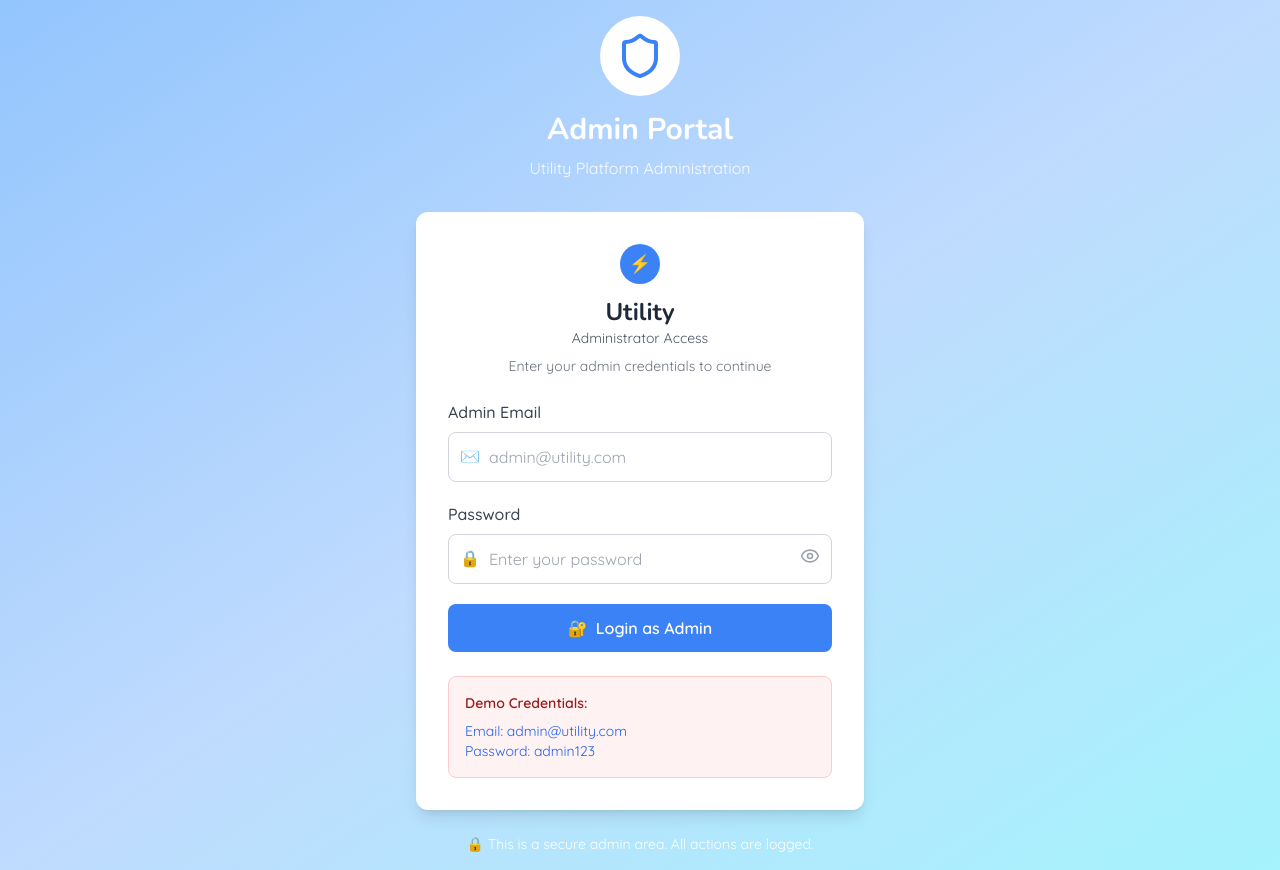
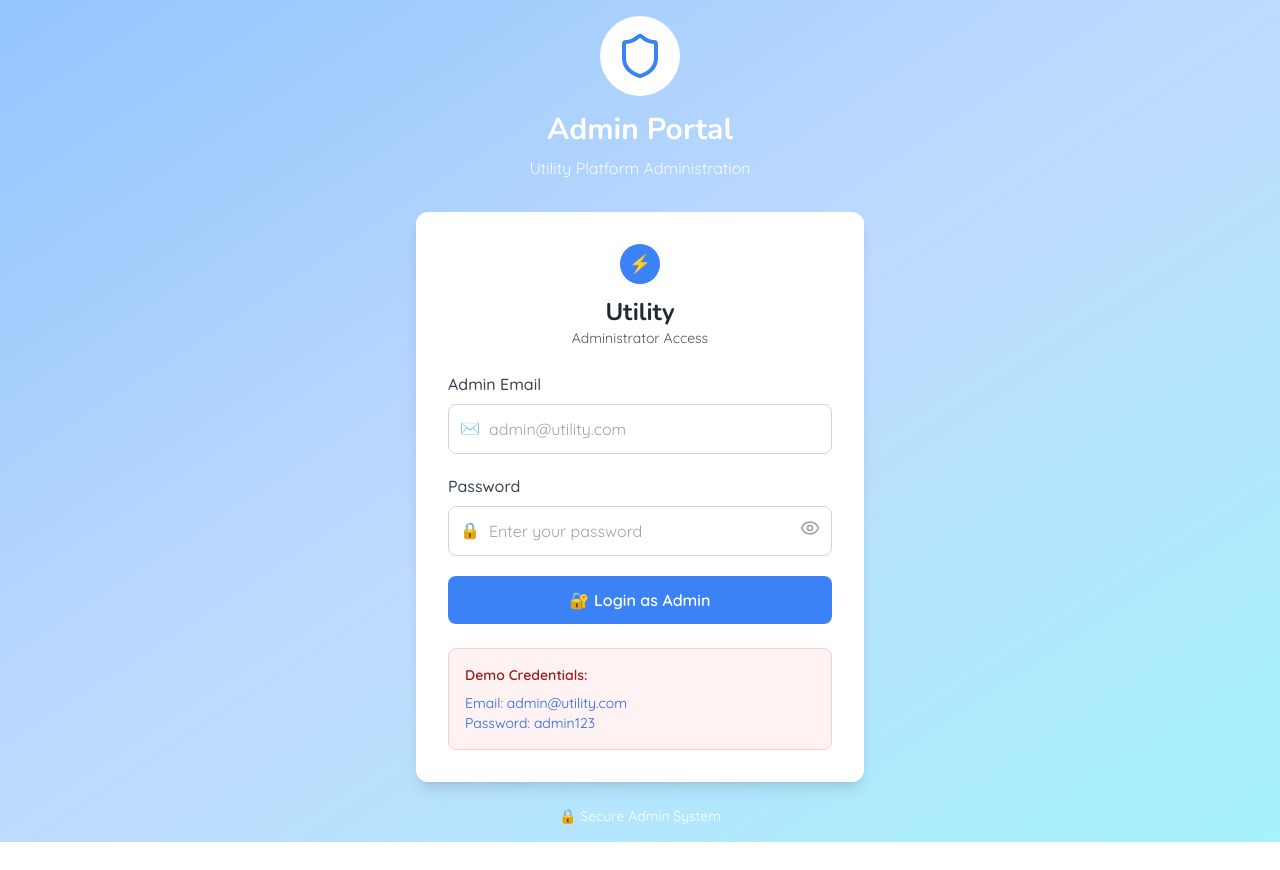
Before and after one commit to MahamGul/UtilitY, a React (Create React App) app in the folder admin-frontend/: page /login in a window 1280 px wide. After the commit the page ends 842 px from the top, so only its background shows below. Built offline with nearby package versions, Linux system fonts and the light colour scheme.

Commit message:
Implement role-based admin login handling

```diff
--- a/admin-frontend/src/pages/AdminLogin.jsx
+++ b/admin-frontend/src/pages/AdminLogin.jsx
@@ -1,6 +1,7 @@
 import React, { useState } from 'react';
 import { Eye, EyeOff, Shield, AlertCircle } from 'lucide-react';
 import { adminAuth } from '../services/api';
+import { useNavigate } from 'react-router-dom';
 
 export default function AdminLogin() {
   const [email, setEmail] = useState('');
@@ -10,6 +11,8 @@ export default function AdminLogin() {
   const [error, setError] = useState('');
   const [success, setSuccess] = useState('');
 
+  const navigate = useNavigate();
+
   const handleLogin = async (e) => {
     e.preventDefault();
     setLoading(true);
@@ -18,14 +21,31 @@ export default function AdminLogin() {
 
     try {
       const response = await adminAuth.login(email, password);
-      setSuccess('Login successful! Redirecting...');
-      // Store token and redirect to dashboard
-      localStorage.setItem('adminToken', response.data.token);
-      setTimeout(() => {
-        window.location.href = '/dashboard';
-      }, 1500);
+
+      console.log("LOGIN RESPONSE:", response.data);
+
+      if (response.data.status === "success") {
+        setSuccess('Login successful! Redirecting...');
+
+        // IMPORTANT: store user (NOT token)
+        localStorage.setItem(
+          'adminUser',
+          JSON.stringify(response.data.user)
+        );
+
+setTimeout(() => {
+          navigate('/admin-dashboard'); // FIXED: Correct route from App.jsx
+        }, 1200);
+
+      } else {
+        setError('Invalid credentials or not authorized as admin');
+      }
+
     } catch (err) {
-      setError(err.response?.data?.detail || 'Login failed. Please try again.');
+      setError(
+        err.response?.data?.detail ||
+        'Login failed. Please try again.'
+      );
     } finally {
       setLoading(false);
     }
@@ -34,6 +54,7 @@ export default function AdminLogin() {
   return (
     <div className="min-h-screen bg-gradient-to-br from-blue-300 via-blue-200 to-cyan-200 flex items-center justify-center p-4">
       <div className="w-full max-w-md">
+
         {/* Header */}
         <div className="text-center mb-8">
           <div className="flex justify-center mb-4">
@@ -42,12 +63,15 @@ export default function AdminLogin() {
             </div>
           </div>
           <h1 className="text-3xl font-bold text-white mb-2">Admin Portal</h1>
-          <p className="text-white text-opacity-90">Utility Platform Administration</p>
+          <p className="text-white text-opacity-90">
+            Utility Platform Administration
+          </p>
         </div>
 
         {/* Login Card */}
         <div className="bg-white rounded-xl shadow-lg p-8">
-          {/* Logo and Title */}
+
+          {/* Logo */}
           <div className="text-center mb-6">
             <div className="flex justify-center mb-3">
               <div className="w-10 h-10 bg-blue-500 rounded-full flex items-center justify-center">
@@ -56,10 +80,9 @@ export default function AdminLogin() {
             </div>
             <h2 className="text-2xl font-bold text-gray-800">Utility</h2>
             <p className="text-gray-600 text-sm">Administrator Access</p>
-            <p className="text-gray-500 text-sm mt-2">Enter your admin credentials to continue</p>
           </div>
 
-          {/* Error Message */}
+          {/* Error */}
           {error && (
             <div className="mb-4 p-4 bg-red-50 border border-red-200 rounded-lg flex gap-3">
               <AlertCircle size={20} className="text-red-600 flex-shrink-0" />
@@ -67,7 +90,7 @@ export default function AdminLogin() {
             </div>
           )}
 
-          {/* Success Message */}
+          {/* Success */}
           {success && (
             <div className="mb-4 p-4 bg-green-50 border border-green-200 rounded-lg">
               <p className="text-green-700 text-sm">{success}</p>
@@ -76,9 +99,12 @@ export default function AdminLogin() {
 
           {/* Form */}
           <form onSubmit={handleLogin} className="space-y-5">
-            {/* Email Input */}
+
+            {/* Email */}
             <div>
-              <label className="block text-gray-700 font-medium mb-2">Admin Email</label>
+              <label className="block text-gray-700 font-medium mb-2">
+                Admin Email
+              </label>
               <div className="relative">
                 <span className="absolute left-3 top-3 text-gray-400">✉️</span>
                 <input
@@ -92,9 +118,11 @@ export default function AdminLogin() {
               </div>
             </div>
 
-            {/* Password Input */}
+            {/* Password */}
             <div>
-              <label className="block text-gray-700 font-medium mb-2">Password</label>
+              <label className="block text-gray-700 font-medium mb-2">
+                Password
+              </label>
               <div className="relative">
                 <span className="absolute left-3 top-3 text-gray-400">🔒</span>
                 <input
@@ -115,29 +143,37 @@ export default function AdminLogin() {
               </div>
             </div>
 
-            {/* Login Button */}
+            {/* Button */}
             <button
               type="submit"
               disabled={loading}
               className="w-full bg-blue-500 hover:bg-blue-600 disabled:bg-blue-300 text-white font-semibold py-3 rounded-lg transition duration-200 flex items-center justify-center gap-2"
             >
-              <span>🔐</span>
-              {loading ? 'Logging in...' : 'Login as Admin'}
+              🔐 {loading ? 'Logging in...' : 'Login as Admin'}
             </button>
+
           </form>
 
-          {/* Demo Credentials */}
+          {/* Demo */}
           <div className="mt-6 p-4 bg-red-50 border border-red-200 rounded-lg">
-            <p className="text-red-800 font-semibold text-sm mb-2">Demo Credentials:</p>
-            <p className="text-blue-600 text-sm">Email: admin@utility.com</p>
-            <p className="text-blue-600 text-sm">Password: admin123</p>
+            <p className="text-red-800 font-semibold text-sm mb-2">
+              Demo Credentials:
+            </p>
+            <p className="text-blue-600 text-sm">
+              Email: admin@utility.com
+            </p>
+            <p className="text-blue-600 text-sm">
+              Password: admin123
+            </p>
           </div>
+
         </div>
 
         {/* Footer */}
         <div className="text-center mt-6 text-white text-sm">
-          🔒 This is a secure admin area. All actions are logged.
+          🔒 Secure Admin System
         </div>
+
       </div>
     </div>
   );
```
